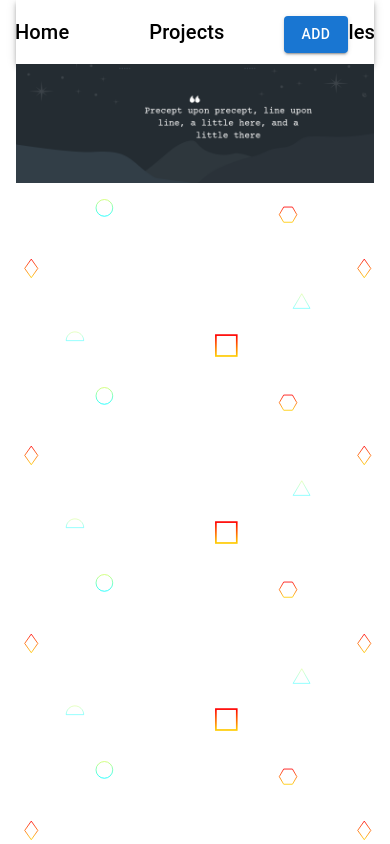
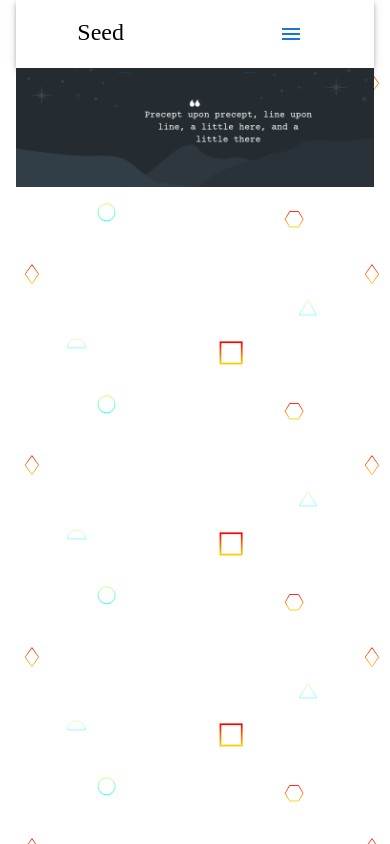
Before and after one commit to asahelcode/seed-frontend, a React (Create React App) app in the folder client/: page / in a window 390 px wide. Built offline with nearby package versions, Linux system fonts and the light colour scheme.

Commit message:
Add Header and style

```diff
--- a/client/src/features/Header/Header.tsx
+++ b/client/src/features/Header/Header.tsx
@@ -1,16 +1,59 @@
-import React from 'react'
-import { Container, AppBar } from '@material-ui/core';
+import React, { useState } from 'react'
+import { Container, AppBar, IconButton } from '@material-ui/core';
 import { Stack, Typography, Box, Button } from '@mui/material'
+import MenuIcon from '@material-ui/icons/Menu';
+import CloseIcon from '@material-ui/icons/Close';
+import ArrowDropDownIcon from '@material-ui/icons/ArrowDropDown';
+import ArrowDropUpIcon from '@material-ui/icons/ArrowDropUp';
 import useStyles from './styles'
 import { Link } from 'react-router-dom'
 
 const Header = () => {
+  const [menuState, setmenuState] = useState(false)
   const classes = useStyles();
 
   return (
     <Container maxWidth='md'>
       <AppBar position='static' className={classes.header}>
         <Stack direction='row' justifyContent='center' alignItems='center' position='relative'>
+          <Stack direction='row' className={classes.menuContainer}>
+
+            {
+              !menuState ?
+                <Stack direction='row' justifyContent='space-around' width='100vw'>
+                  <Typography variant='h5' fontFamily='Lobster' className={classes.menuTitle}>Seed</Typography>
+                  <Button onClick={() => setmenuState(!menuState)}><MenuIcon className={classes.menu} /></Button>
+                </Stack> :
+                <Stack className={classes.menuItems} position='absolute' right='0' width='85vw' height='100vh'>
+                  <Stack direction='row' justifyContent='center' width='100%' mb={4}>
+                    <Button onClick={() => setmenuState(!menuState)}><CloseIcon className={classes.close} /></Button>
+                  </Stack>
+                  <Stack gap={3}>
+                    <Link to='/'>
+                      <Typography>Home</Typography>
+                    </Link>
+                    <Link to='/projects'>
+                      <Typography>Projects</Typography>
+                    </Link>
+                    <Stack direction='row' justifyContent='center' alignItems='center' ml={8}>
+                      <Typography>Articles</Typography>
+                      <Button>
+                        <ArrowDropUpIcon fontSize='small' />
+                      </Button>
+                    </Stack>
+
+                  </Stack>
+                </Stack>
+            }
+            {/* <Stack className={classes.menuItems}>
+              <Stack direction='column' className={classes.texts}>
+                <Typography>Home</Typography>
+                <Typography>Home</Typography>
+                <Typography>Home</Typography>
+                <Typography>Home</Typography>
+              </Stack>
+            </Stack> */}
+          </Stack>
           <Stack direction='row' justifyContent='center' gap={10}>
             <Link to='/' className={classes.link}>
               <Typography variant='h6'>Home</Typography>
--- a/client/src/features/Header/styles.tsx
+++ b/client/src/features/Header/styles.tsx
@@ -15,5 +15,40 @@ export default makeStyles((theme) => ({
   link: {
     color: '#000',
     textDecoration: 'none'
+  },
+  menu: {
+    display: 'none'
+  },
+  menuTitle: {
+    display: 'none'
+  },
+  [theme.breakpoints.down('sm')]: {
+    link: {
+      display: 'none'
+    },
+    button: {
+      display: 'none'
+    },
+    menu: {
+      display: 'flex'
+    },
+    close: {
+      display: 'flex',
+      zIndex: 10
+    },
+    menuTitle: {
+      display: 'flex',
+      paddingLeft: '10px'
+    },
+    // menuContainer: {
+    //   display: 'flex',
+    //   justifyContent: 'space-between',
+    //   alignItems: 'center',
+    // },
+    menuItems: {
+      backgroundColor: '#fff',
+
+    },
+
   }
 }))
```
Lines whose indentation alone changed are shown as unchanged.
